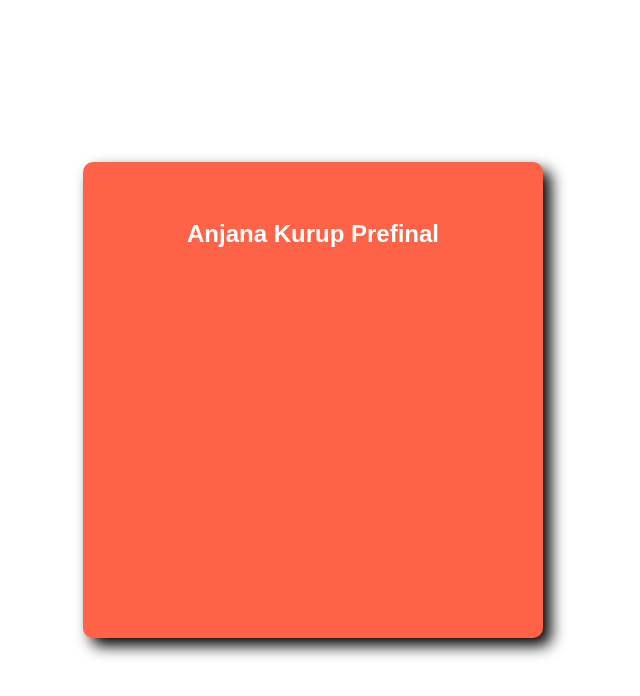
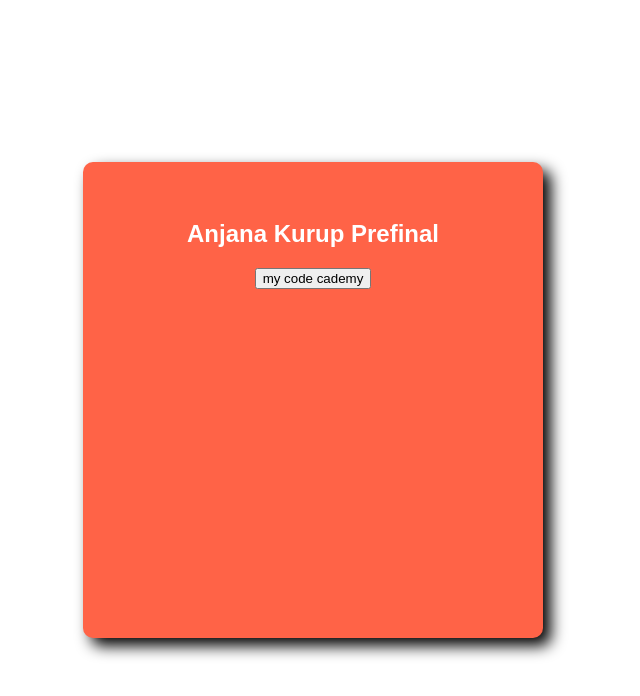
Before and after one commit to anjanakurup/anjanakurup.github.io, a plain HTML site: page prefinal/index.html in a window 1280 px wide. Shown: the whole page, without its empty margins (327-967 px from the left). Drawn offline with Linux system fonts and the light colour scheme.

Commit message:
prefinal11

```diff
--- a/prefinal/index.html
+++ b/prefinal/index.html
@@ -8,6 +8,7 @@
     <body>
          <div id="app">
             <h2>Anjana Kurup Prefinal</h2>
+            <button type="button">my code cademy</button>
          </div>
     </body>
 </html>
```
